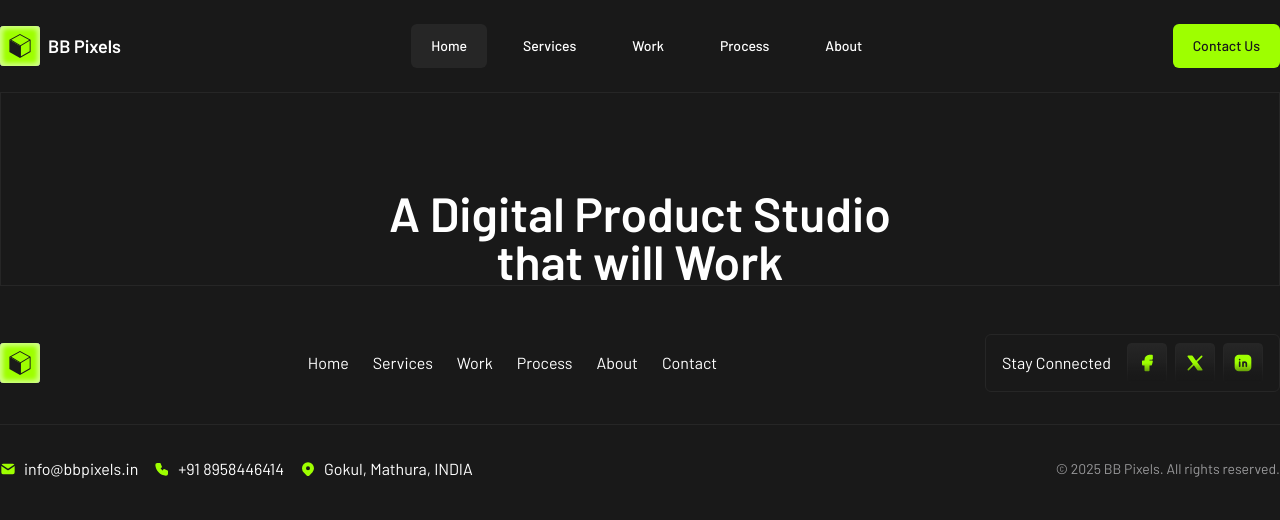
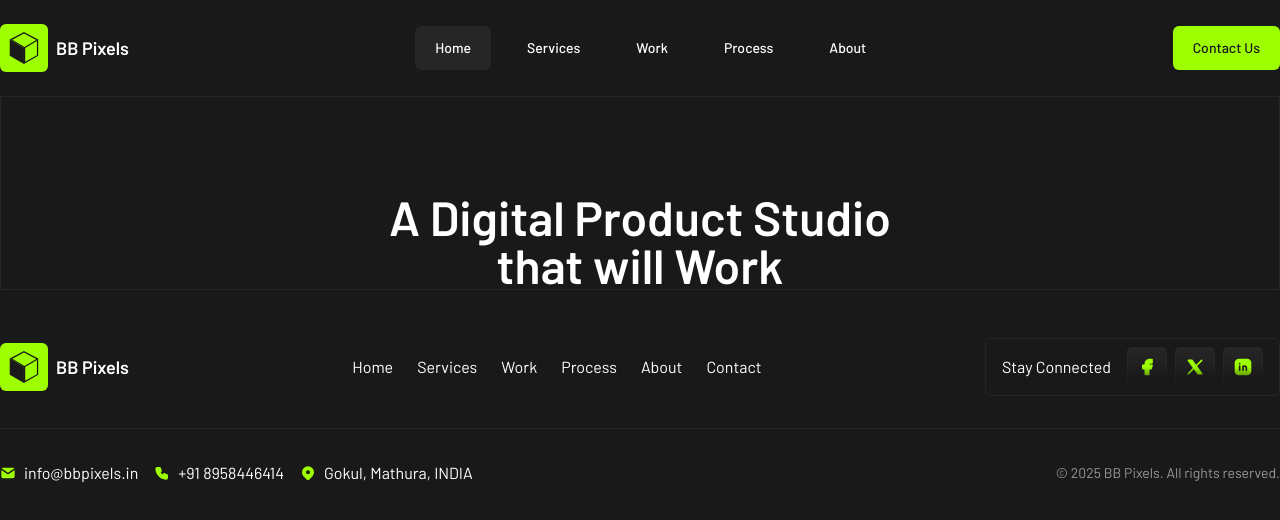
Before and after one commit to ditinagrawal/squareup-template, a Next.js app: page / in a window 1280 px wide. Shown: the top 520 px of the page. Built offline with nearby package versions, Linux system fonts and the light colour scheme.

Commit message:
fix logo

```diff
--- a/components/shared/footer.tsx
+++ b/components/shared/footer.tsx
@@ -19,7 +19,7 @@ export const Footer = () => {
       <Container>
         <footer className="flex h-full flex-col justify-between gap-8">
           <div className="flex items-center justify-between">
-            <Logo />
+            <Logo showText />
             <div className="flex items-center gap-6">
               <Link href="/">Home</Link>
               <Link href="/services">Services</Link>
--- a/components/shared/logo.tsx
+++ b/components/shared/logo.tsx
@@ -11,15 +11,17 @@ export const Logo = ({
 }) => {
   return (
     <div className="flex items-center gap-2">
+      <div className="bg-primary-50 flex size-12 items-center justify-center rounded-md">
         <Image
           src="/logo.svg"
-        alt="BBPixels"
+          alt="BB Pixels"
           width={100}
           height={100}
           draggable={false}
           priority
-        className={cn("size-10", className)}
+          className={cn("size-8", className)}
         />
+      </div>
       {showText && <span className="text-lg font-semibold">BB Pixels</span>}
     </div>
   );
```
Also changed, not shown: public/logo.svg. Lines whose indentation alone changed are shown as unchanged.
